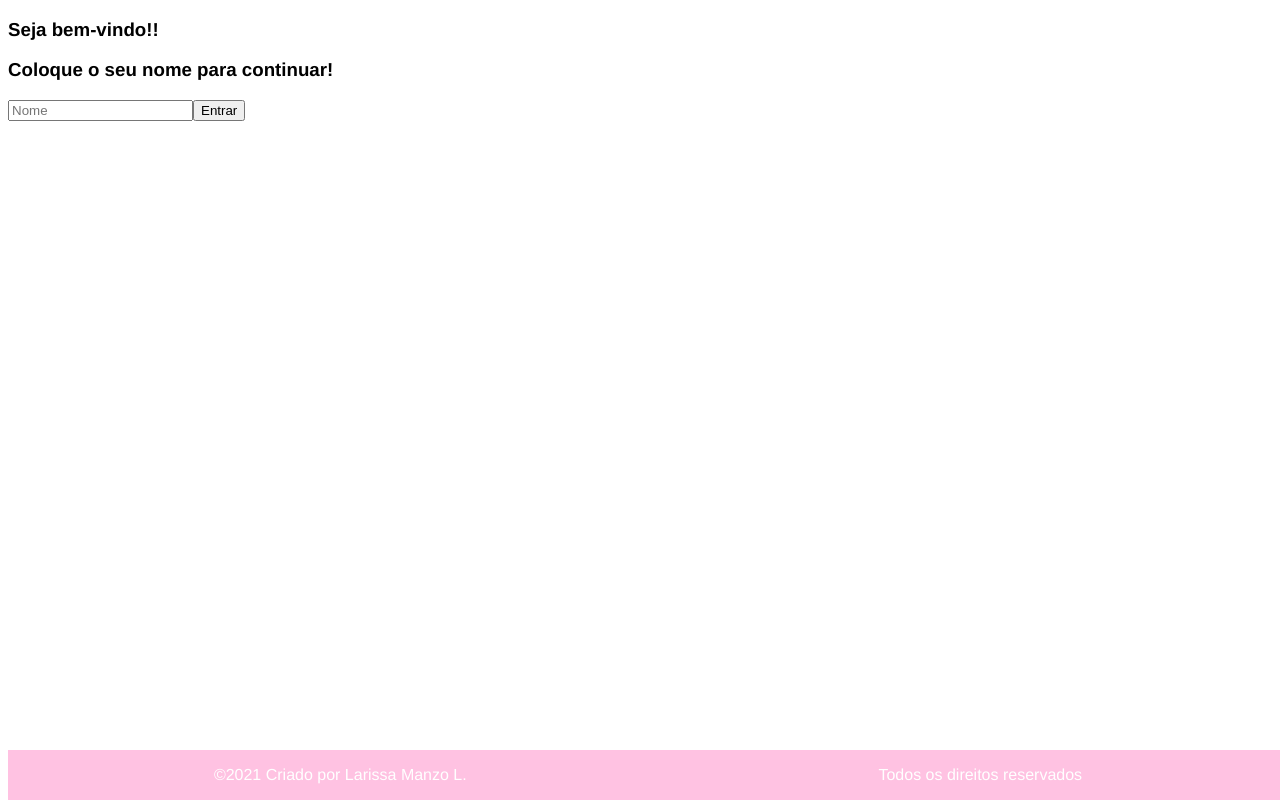
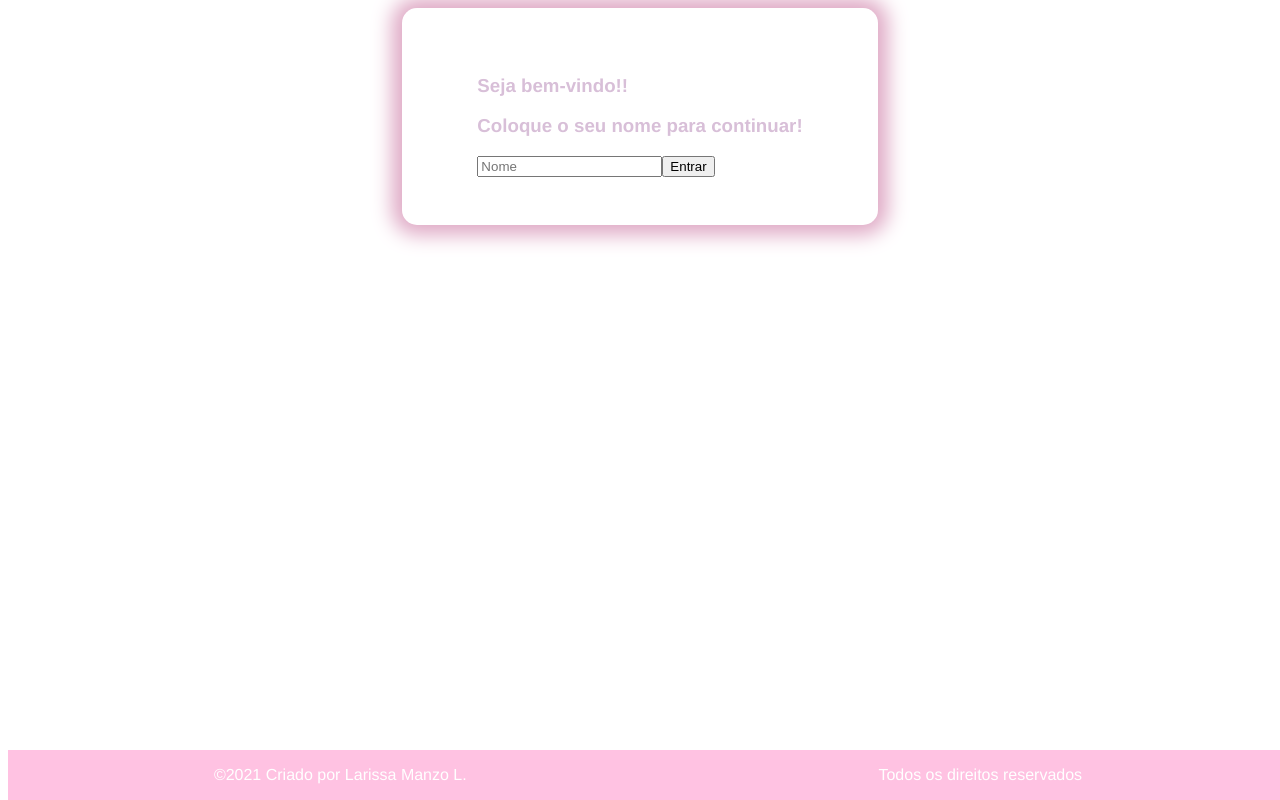
Before and after one commit to larymanzo/Portfolio, a React (Create React App) app: page / in a window 1280 px wide. Built offline with nearby package versions, Linux system fonts and the light colour scheme.

Commit message:
Pagina inicial

```diff
--- /dev/null
+++ b/src/css/initial.css
@@ -0,0 +1,15 @@
+.welcome-initial {
+  background-color: 248, 225, 237;
+  border-radius: 15px;
+  box-shadow: 0px 0px 20px 10px rgb(223, 169, 197);
+  color:thistle;
+  display: flex;
+  justify-content: center;
+  width: 30%;
+  padding: 3rem;
+  margin: auto;
+}
+
+.welcome-initial .section-initial {
+  align-content: center;
+}
--- a/src/pages/Index.js
+++ b/src/pages/Index.js
@@ -3,7 +3,8 @@ import { connect } from 'react-redux';
 import PropTypes from 'prop-types';
 import { Link } from 'react-router-dom';
 import { userInformation } from '../redux/actions';
-import Footer from '../components/Footer'
+import Footer from '../components/Footer';
+import '../css/initial.css';
 
 
 class Login extends Component {
@@ -27,7 +28,8 @@ class Login extends Component {
     const { handleChange, state } = this;
     return (
       <>
-        <header className="App-header">
+        <header className="welcome-initial">
+          <section className="section-initial">
             <section>
               <h3>Seja bem-vindo!!</h3>
               <h3>Coloque o seu nome para continuar!</h3>
@@ -51,6 +53,7 @@ class Login extends Component {
                 </button>
               </Link>
             </form>
+          </section>
         </header>
         <Footer />
       </>
```
Also changed, not shown: src/css/cards.css (line endings or trailing spaces). Lines whose indentation alone changed are shown as unchanged.
